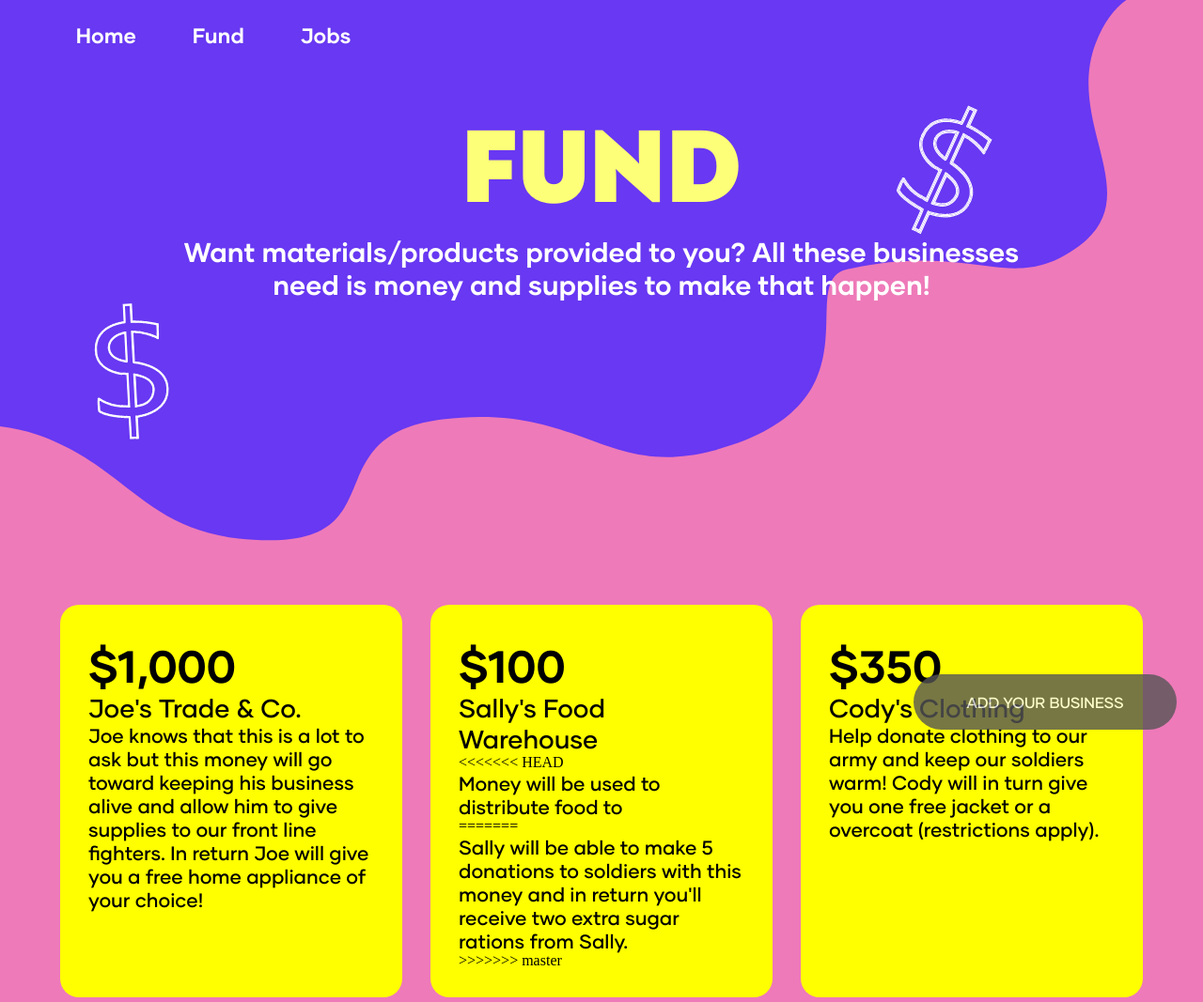
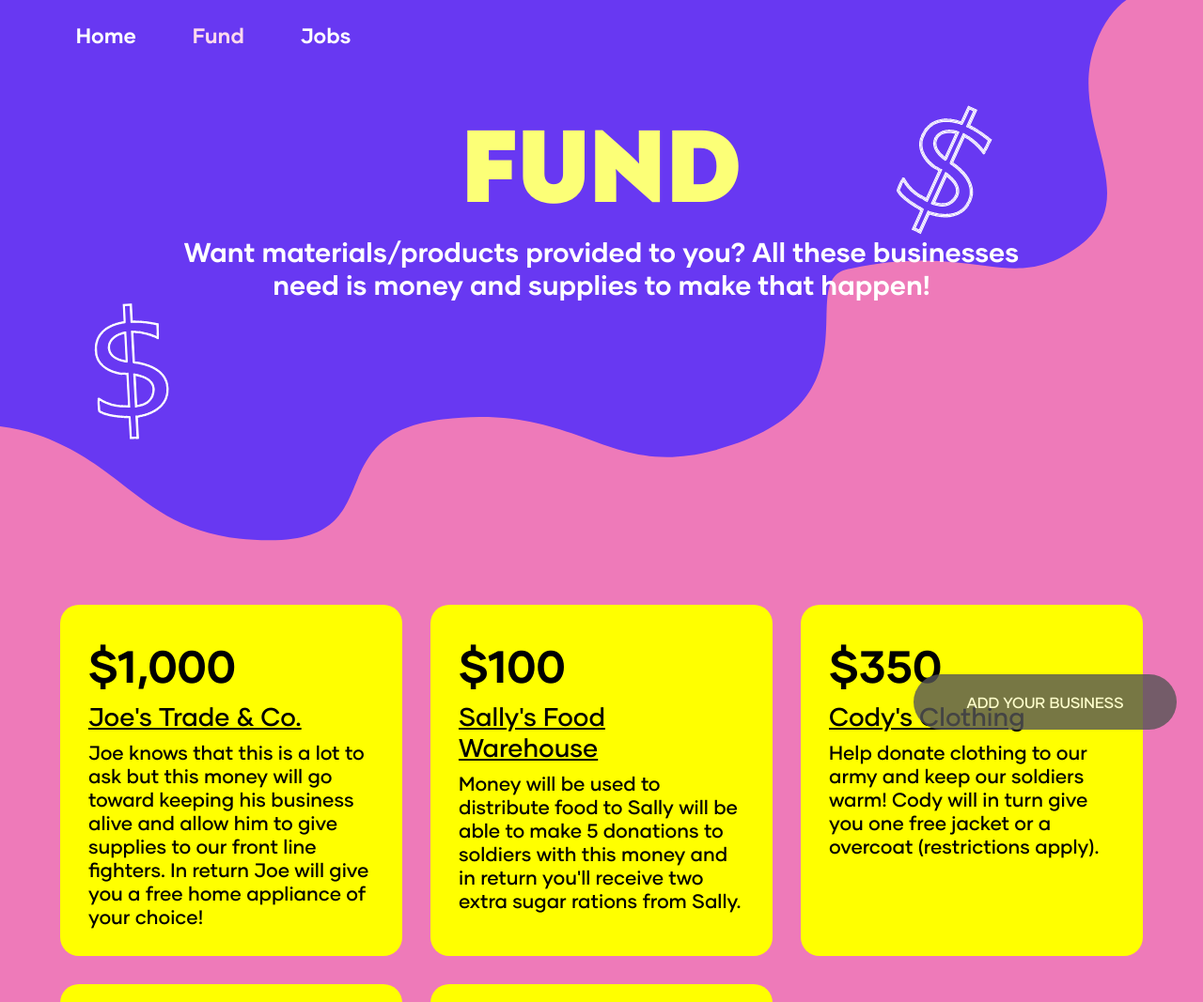
Before and after one commit to sonnetx/ByteHacks, a plain HTML site: page fund.html in a window 1280 px wide. Shown: the top 1067 px of the page at 94% size. Drawn offline with Linux system fonts and the light colour scheme.

Commit message:
Implement more readable design
nav bar highlighting and adjusted job and fund boxes

```diff
--- a/fund.html
+++ b/fund.html
@@ -15,7 +15,7 @@
         </div>
       </a></li>
       <li><a href="fund.html">
-        <div class="tooltip">Fund<span class="tooltiptext">Click here to purchase materials/ products from a factory, or add your business on this list to get orders!</span>
+        <div class="tooltip on">Fund<span class="tooltiptext">Click here to purchase materials/ products from a factory, or add your business on this list to get orders!</span>
         </div>
       </a></li>
       <li><a href="jobs.html">
@@ -101,11 +101,7 @@
       <div>
         <p class = "money">$100</p>
         <p class = "business-name">Sally's Food Warehouse</p>
-<<<<<<< HEAD
-        <p class = "business-description">Money will be used to distribute food to </p>
-=======
-        <p class = "business-description">Sally will be able to make 5 donations to soldiers with this money and in return you'll receive two extra sugar rations from Sally. </p>
->>>>>>> master
+        <p class = "business-description">Money will be used to distribute food to Sally will be able to make 5 donations to soldiers with this money and in return you'll receive two extra sugar rations from Sally. </p>
       </div>
       <div>
         <p class = "money">$350</p>
--- a/style.css
+++ b/style.css
@@ -117,6 +117,9 @@ nav li a{
 }
 li a:hover{
   color: #FFAFDA;
+}
+.on{
+  color: #FFD9ED;
 }
 /*end of general*/
 /*HOME*/
@@ -293,6 +296,8 @@ label{
 .business-name{
 	font-family: "Gilmer-medium", sans-serif;
 	font-size: 1.7rem;
+  padding: 3% 0%;
+  text-decoration: underline;
 }
 .business-description{
 	font-family: "Gilmer-medium", sans-serif;
```
Also changed, not shown: index.html (+1 -1 lines), jobs.html (+1 -1 lines).
